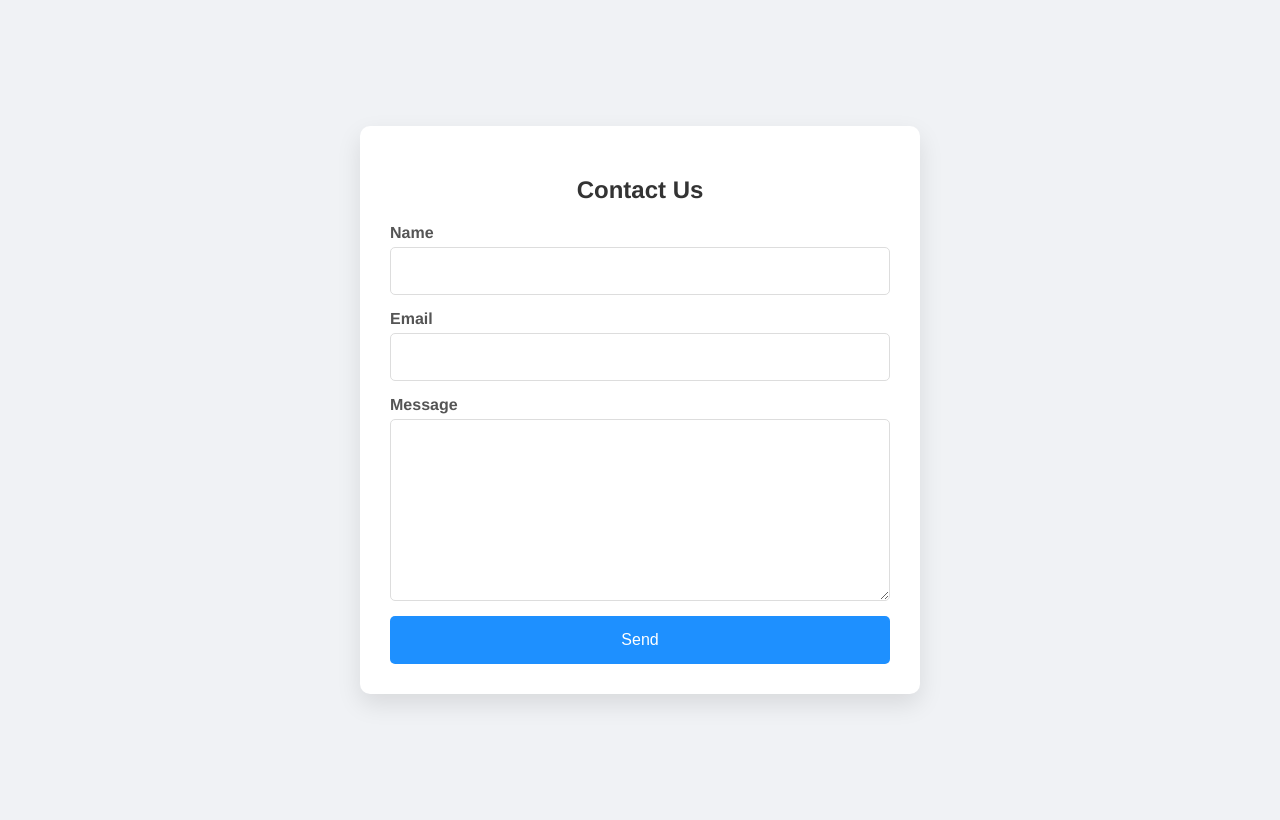
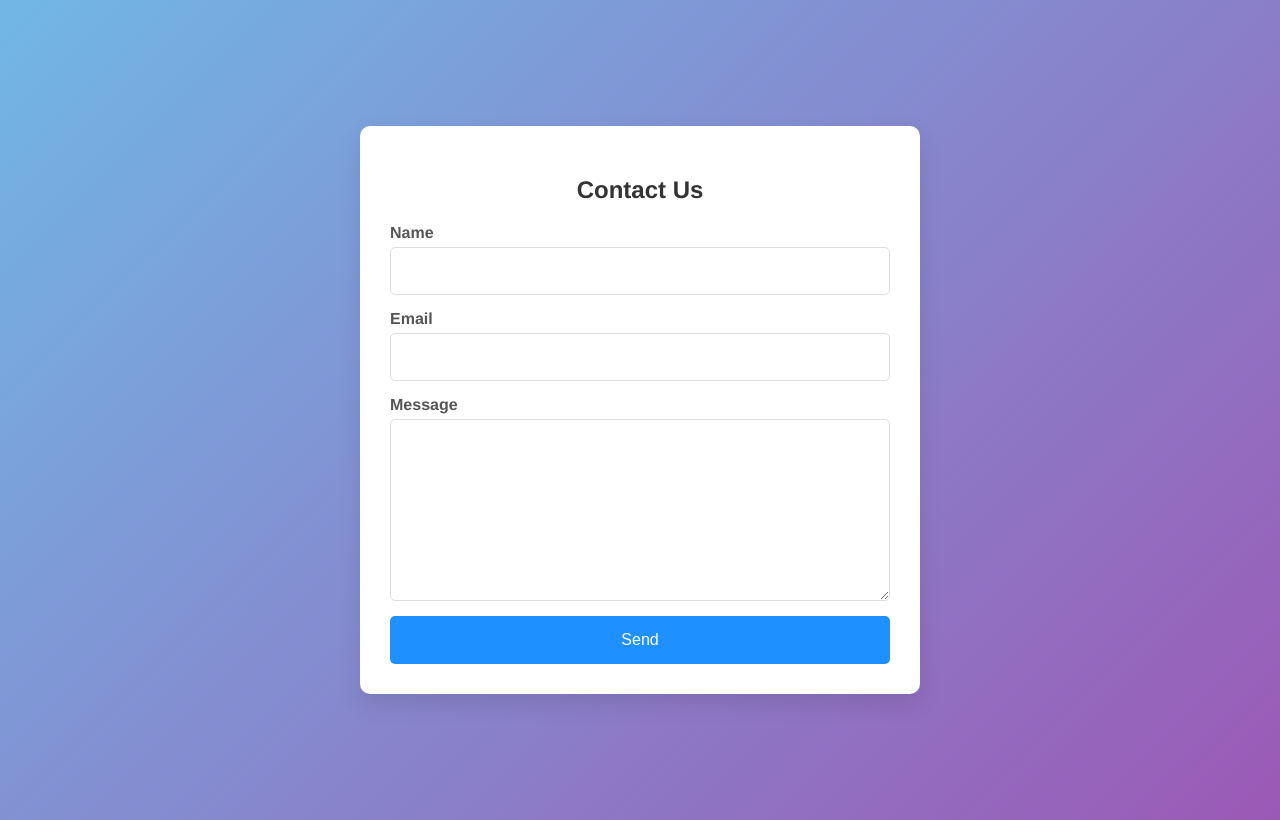
Before and after one commit to miu-eee-club/contuctUS, a plain HTML site: page index.html in a window 1280 px wide. Drawn offline with Linux system fonts and the light colour scheme.

Commit message:
Update styles.css

```diff
--- a/styles.css
+++ b/styles.css
@@ -1,6 +1,7 @@
 /* General Styles */
 body {
     font-family: 'Helvetica Neue', Arial, sans-serif;
+    background: linear-gradient(135deg, #71b7e6, #9b59b6);
     background-color: #f0f2f5;
     display: flex;
     justify-content: center;
```
